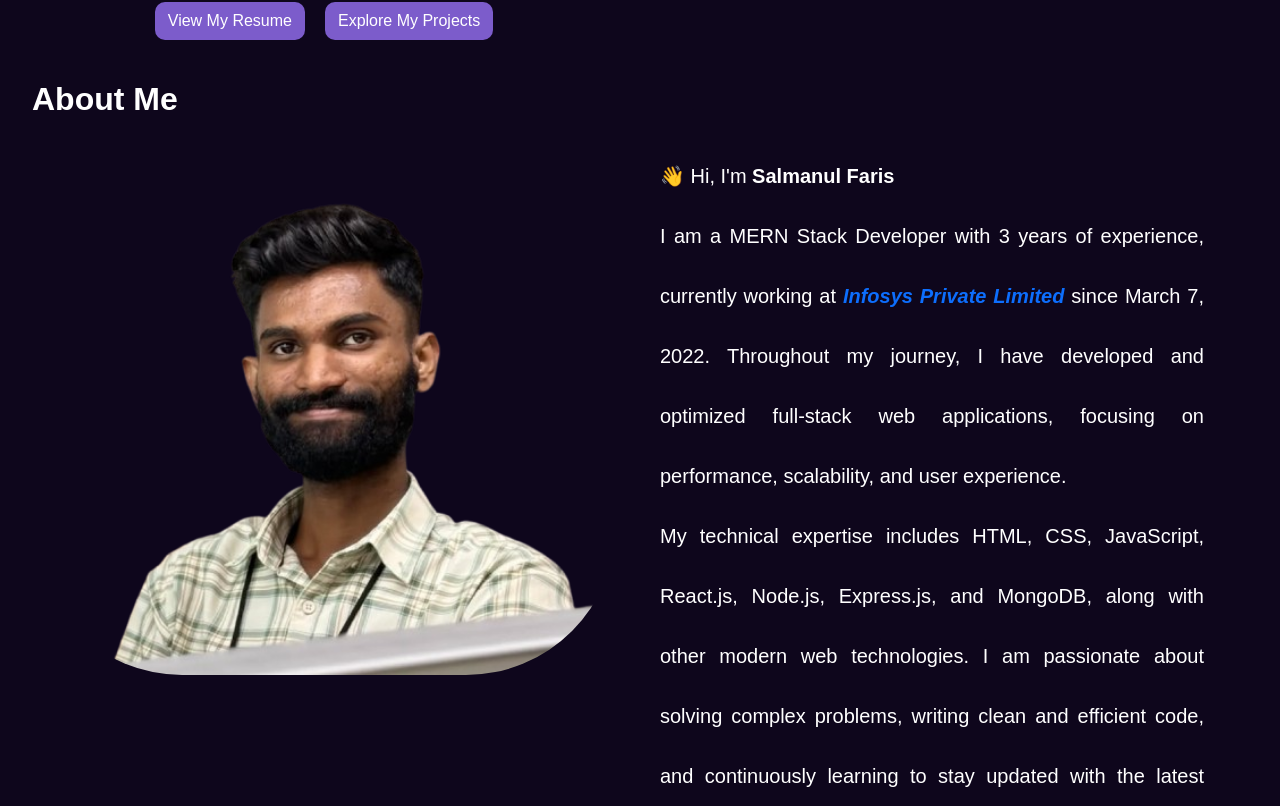
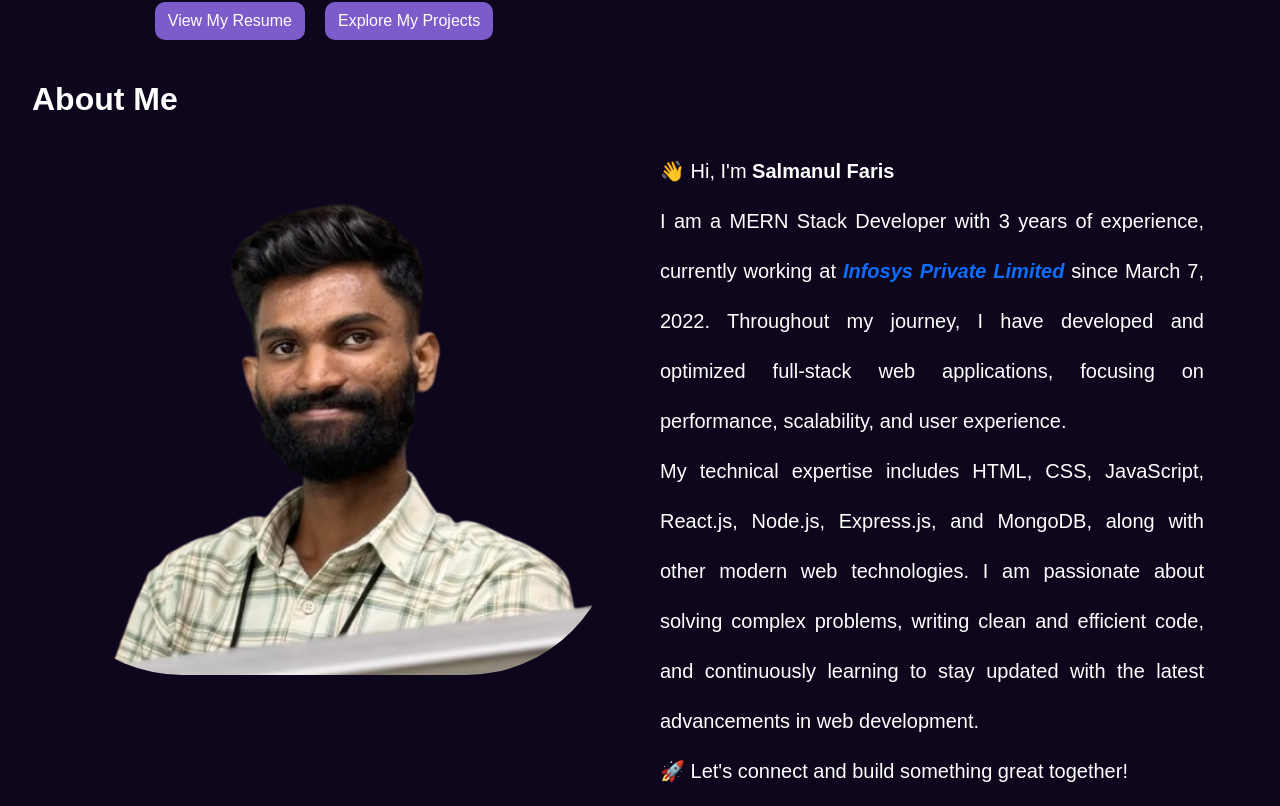
Before and after one commit to salman221b/personal-app, a React (Create React App) app in the folder personal-app/: page / in a window 1280 px wide. Shown: the part 494-1300 px from the top of the page. Built offline with nearby package versions, Linux system fonts and the light colour scheme.

Commit message:
updated About.css

```diff
--- a/personal-app/src/components/About.css
+++ b/personal-app/src/components/About.css
@@ -1,5 +1,15 @@
 .about-text{
-    line-height: 3;
+    line-height: 2.5;
+}
+@media (max-width: 992px){
+    .about-text{
+        line-height: 2;
+    }
+}
+@media (max-width: 768px){
+    .about-text{
+        line-height: 1.8;
+    }
 }
 @media (max-width: 600px){
     .about-text{
```
